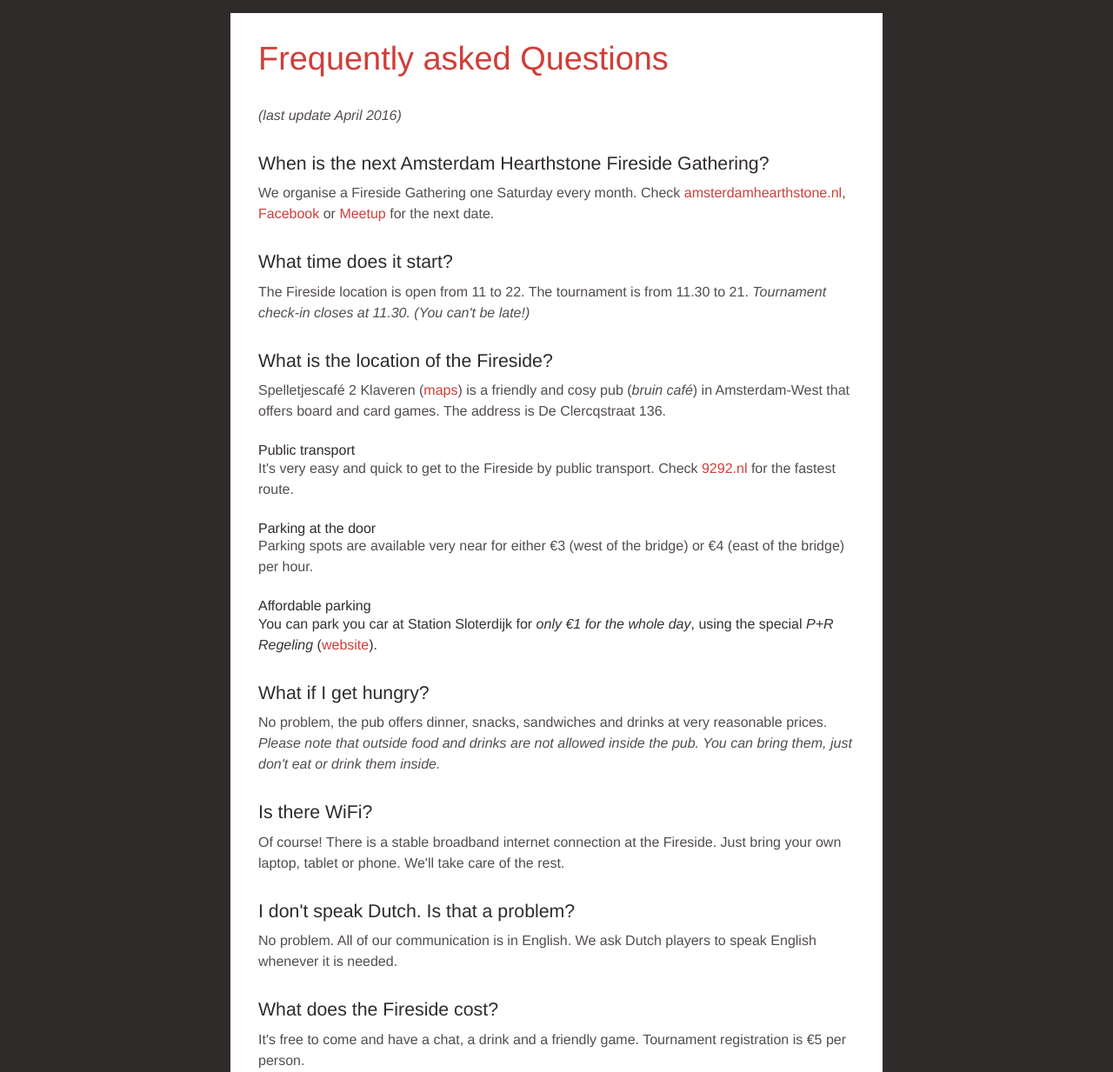
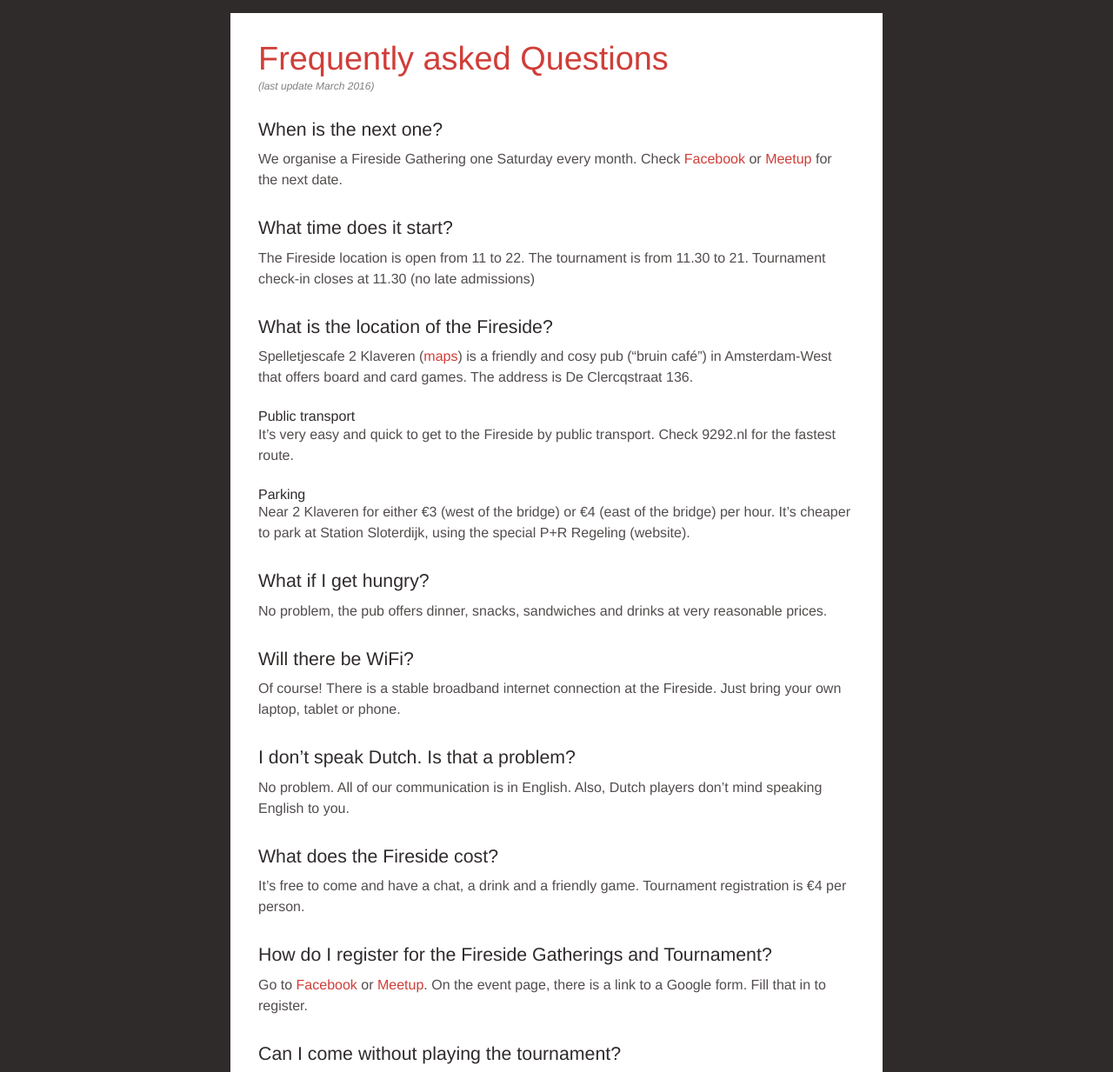
Before and after one commit to lkleuver/amsterdamhearthstone, a website: page build/about/faq.html in a window 1280 px wide. Shown: the part 67-1300 px from the top of the page at 87% size. Drawn offline with Linux system fonts and the light colour scheme.

Commit message:
FAQ update

```diff
--- a/build/about/faq.html
+++ b/build/about/faq.html
@@ -45,64 +45,58 @@
         <div class="paper">
 
 <h1>
-  Frequently asked Questions</h1>
+  Frequently asked Questions
+  <em>(last update March 2016)</em>
+</h1>
 
-  <p><em>(last update April 2016)</em></p>
-
-<h3>When is the next Amsterdam Hearthstone Fireside Gathering?</h3>
+<h3>When is the next one?</h3>
 <p>
-  We organise a Fireside Gathering one Saturday every month. Check <a href="http://www.amsterdamhearthstone.nl">amsterdamhearthstone.nl</a>, <a href="https://www.facebook.com/amsterdamhearthstone" target="_blank">Facebook</a> or <a href="http://www.meetup.com/amsterdam-hearthstone-meetup/" target="_blank">Meetup</a> for the next date.
+  We organise a Fireside Gathering one Saturday every month. Check <a href="https://www.facebook.com/amsterdamhearthstone" target="_blank">Facebook</a> or <a href="http://www.meetup.com/amsterdam-hearthstone-meetup/" target="_blank">Meetup</a> for the next date.
 </p>
 
 <h3>What time does it start?</h3>
 <p>
-  The Fireside location is open from 11 to 22. The tournament is from 11.30 to 21. <em>Tournament check-in closes at 11.30. (You can't be late!)</em>
+  The Fireside location is open from 11 to 22. The tournament is from 11.30 to 21. Tournament check-in closes at 11.30 (no late admissions)
 </p>
 
 <h3>What is the location of the Fireside?</h3>
 <p>
-  Spelletjescaf&eacute; 2 Klaveren (<a href="https://www.google.nl/maps/place/Bridge-Schaakcafe+%222+Klaveren%22/@52.3701478,4.8633643,17z/data=!3m1!4b1!4m2!3m1!1s0x47c5e27503b105ad:0xfc8b82382d80179f?hl=en" target="_blank">maps</a>) is a friendly and cosy pub (<i>bruin caf&eacute;</i>) in Amsterdam-West that offers board and card games. The address is De Clercqstraat 136.
+  Spelletjescafe 2 Klaveren (<a href="https://www.google.nl/maps/place/Bridge-Schaakcafe+%222+Klaveren%22/@52.3701478,4.8633643,17z/data=!3m1!4b1!4m2!3m1!1s0x47c5e27503b105ad:0xfc8b82382d80179f?hl=en" target="_blank">maps</a>) is a friendly and cosy pub (“bruin café”) in Amsterdam-West that offers board and card games. The address is De Clercqstraat 136.
 </p>
 
 <h4>Public transport</h4>
 <p>
-  It's very easy and quick to get to the Fireside by public transport. Check <a href="http://9292.nl" target="_blank">9292.nl</a> for the fastest route.
+  It’s very easy and quick to get to the Fireside by public transport. Check 9292.nl for the fastest route.
 </p>
 
-<h4>Parking at the door</h4>
+<h4>Parking</h4>
 <p>
-  Parking spots are available very near for either &euro;3 (west of the bridge) or &euro;4 (east of the bridge) per hour.
-</p>
-<p>
-<h4>Affordable parking</h4>
-  You can park you car at Station Sloterdijk for <em>only &euro;1 for the whole day</em>, using the special <i>P+R Regeling</i> (<a href="http://www.parkeren-amsterdam.com/pr-sloterdijk" target="_blank">website</a>).
+  Near 2 Klaveren for either €3 (west of the bridge) or €4 (east of the bridge) per hour. It’s cheaper to park at Station Sloterdijk, using the special P+R Regeling (website).
 </p>
 
 <h3>What if I get hungry?</h3>
 <p>
   No problem, the pub offers dinner, snacks, sandwiches and drinks at very reasonable prices.
-<br />
-  <i>Please note that outside food and drinks are not allowed inside the pub. You can bring them, just don't eat or drink them inside.</i>
 </p>
 
-<h3>Is there WiFi?</h3>
+<h3>Will there be WiFi?</h3>
 <p>
-  Of course! There is a stable broadband internet connection at the Fireside. Just bring your own laptop, tablet or phone. We'll take care of the rest.
+  Of course! There is a stable broadband internet connection at the Fireside. Just bring your own laptop, tablet or phone.
 </p>
 
-<h3>I don't speak Dutch. Is that a problem?</h3>
+<h3>I don’t speak Dutch. Is that a problem?</h3>
 <p>
-  No problem. All of our communication is in English. We ask Dutch players to speak English whenever it is needed.
+  No problem. All of our communication is in English. Also, Dutch players don’t mind speaking English to you.
 </p>
 
 <h3>What does the Fireside cost?</h3>
 <p>
-  It's free to come and have a chat, a drink and a friendly game. Tournament registration is &euro;5 per person.
+  It’s free to come and have a chat, a drink and a friendly game. Tournament registration is €4 per person.
 </p>
 
 <h3>How do I register for the Fireside Gatherings and Tournament?</h3>
 <p>
-  <a href="http://amsterdamhearthstone.nl/fireside/">Right here</a>.
+  Go to <a href="https://www.facebook.com/amsterdamhearthstone" target="_blank">Facebook</a> or <a href="http://www.meetup.com/amsterdam-hearthstone-meetup/" target="_blank">Meetup</a>. On the event page, there is a link to a Google form. Fill that in to register.
 </p>
 
 <h3>Can I come without playing the tournament?</h3>
@@ -112,27 +106,27 @@
 
 <h3>I have an idea, suggestion or question</h3>
 <p>
-  Please share it with us. Contact us through <a href="mailto:contact@amsterdamhearthstone.nl">email</a>, <a href="https://www.facebook.com/amsterdamhearthstone" target="_blank">Facebook</a> or <a href="http://www.meetup.com/amsterdam-hearthstone-meetup/" target="_blank">Meetup</a>.
+  Please share it with us. Contact us through <a href="mailto:amsterdamhearthstone@gmail.com">email</a>, <a href="https://www.facebook.com/amsterdamhearthstone" target="_blank">Facebook</a> or <a href="http://www.meetup.com/amsterdam-hearthstone-meetup/" target="_blank">Meetup</a>.
 </p>
 
 <h3>Is there a (long) break during the Fireside?</h3>
 <p>
-  We don't take scheduled breaks. However, there will be short breaks between every round while waiting for the last games to finish.
+  No. The tournament is from 11.30 to 21.00. There will be short breaks between every round because we have to wait for every game to finish.
 </p>
 
-<h3>I'm a beginning player. Won't I get eliminated from the tournament right away?</h3>
+<h3>I’m a beginning player. Won’t I get eliminated from the tournament right away?</h3>
 <p>
-  We always play Swiss tournaments without elimination. This means that players of equal skill meet every round and no one is kicked out. The tournament is fun for players of all levels!
+  We play a Swiss tournament without elimination. This means that players of equal skill meet every round and no one is kicked out. The tournament is fun for players of all levels!
 </p>
 
 <h3>Does my Hearthstone account have to be on the EU server?</h3>
 <p>
-  Yes. You can only join the tournament if your account is on the EU server. Of course, you are welcome to come for a chat and a friendly game if you are on a differenct server.
+  You can only join the tournament if your account is on the EU server. Of course, you are welcome to come for a chat and a friendly game if you are on the Americas or Asia servers.
 </p>
 
 <h3>Can I join late?</h3>
 <p>
- Late admission is not possible. When we start the tournament at 11.30 sharp, there is no way to add new players. However, if you know you are going to be late and you contact us no later than 11.00, we could start you in round two, with an auto-loss in round one. This is only possible with explicit permission, given before 11.00.
+  No late admissions for any reason, sorry. If you arrive after 11.30, you cannot join the tournament.
 </p>
 
 <h3>Do I have to prepare for the tournament?</h3>
--- a/build/news/secondpost.html
+++ b/build/news/secondpost.html
@@ -1,40 +1,4 @@
 
 <p>
-Stay informed! We will send you an email when a new Fireside Gathering is announced.
-<!-- Begin MailChimp Signup Form -->
-<link href="//cdn-images.mailchimp.com/embedcode/classic-10_7.css" rel="stylesheet" type="text/css">
-<style type="text/css">
-	#mc_embed_signup{background:#fff; clear:left; font:14px Helvetica,Arial,sans-serif; }
-	/* Add your own MailChimp form style overrides in your site stylesheet or in this style block.
-	   We recommend moving this block and the preceding CSS link to the HEAD of your HTML file. */
-</style>
-<div id="mc_embed_signup">
-<form action="//denkbeer.us12.list-manage.com/subscribe/post?u=8f4d54ae631b9b06b47efb170&amp;id=a157429c1b" method="post" id="mc-embedded-subscribe-form" name="mc-embedded-subscribe-form" class="validate" target="_blank" novalidate>
-    <div id="mc_embed_signup_scroll">
-	<h2>Subscribe to our mailing list</h2>
-<div class="indicates-required"><span class="asterisk">*</span> indicates required</div>
-<div class="mc-field-group">
-	<label for="mce-EMAIL">Email Address  <span class="asterisk">*</span>
-</label>
-	<input type="email" value="" name="EMAIL" class="required email" id="mce-EMAIL">
-</div>
-<div class="mc-field-group">
-	<label for="mce-FNAME">First Name </label>
-	<input type="text" value="" name="FNAME" class="" id="mce-FNAME">
-</div>
-<div class="mc-field-group">
-	<label for="mce-LNAME">Last Name </label>
-	<input type="text" value="" name="LNAME" class="" id="mce-LNAME">
-</div>
-	<div id="mce-responses" class="clear">
-		<div class="response" id="mce-error-response" style="display:none"></div>
-		<div class="response" id="mce-success-response" style="display:none"></div>
-	</div>    <!-- real people should not fill this in and expect good things - do not remove this or risk form bot signups-->
-    <div style="position: absolute; left: -5000px;" aria-hidden="true"><input type="text" name="b_8f4d54ae631b9b06b47efb170_a157429c1b" tabindex="-1" value=""></div>
-    <div class="clear"><input type="submit" value="Subscribe" name="subscribe" id="mc-embedded-subscribe" class="button"></div>
-    </div>
-</form>
-</div>
-<script type='text/javascript' src='//s3.amazonaws.com/downloads.mailchimp.com/js/mc-validate.js'></script><script type='text/javascript'>(function($) {window.fnames = new Array(); window.ftypes = new Array();fnames[0]='EMAIL';ftypes[0]='email';fnames[1]='FNAME';ftypes[1]='text';fnames[2]='LNAME';ftypes[2]='text';}(jQuery));var $mcj = jQuery.noConflict(true);</script>
-<!--End mc_embed_signup-->
+We're working hard to get our website live. Thanks for visiting!
 </p>
```
Also changed, not shown: build/about/index.html (+1 -1 lines), build/fireside/index.html (+1 -1 lines), build/index.html (+1 -5 lines).
